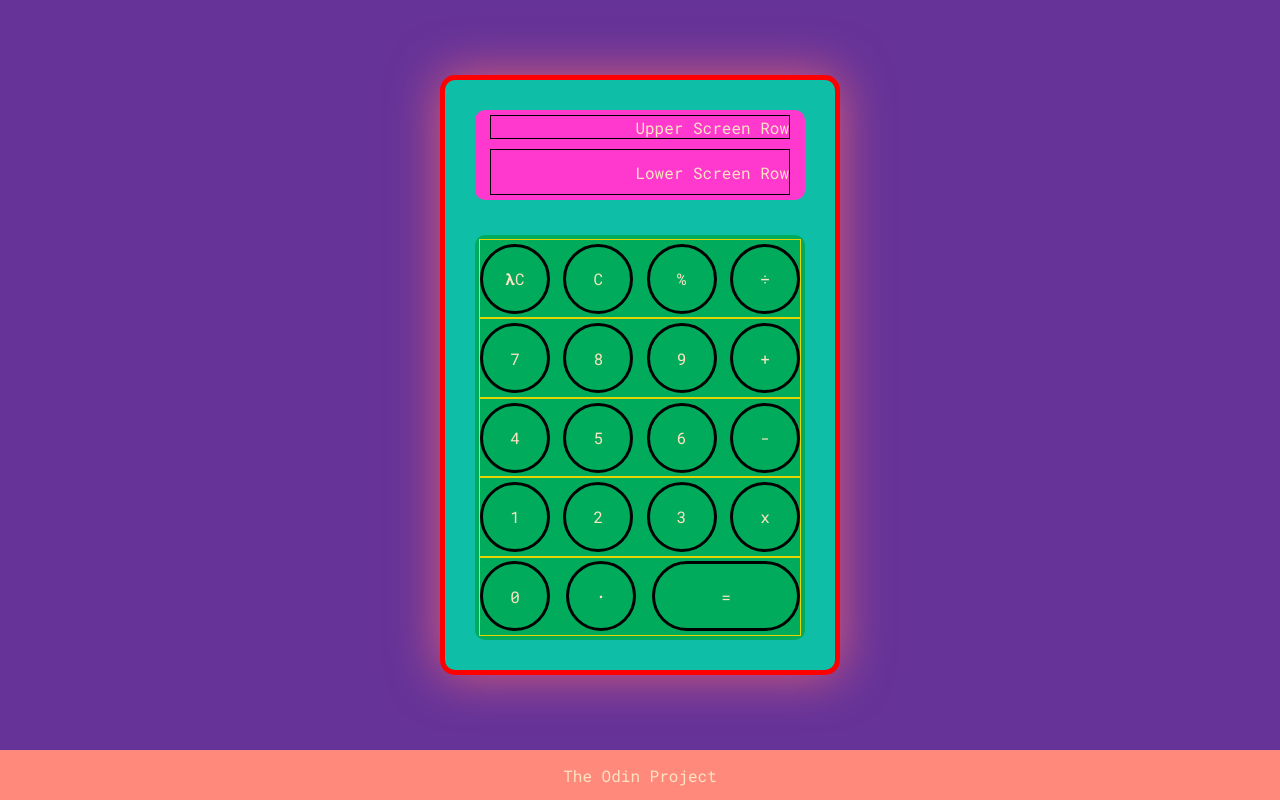
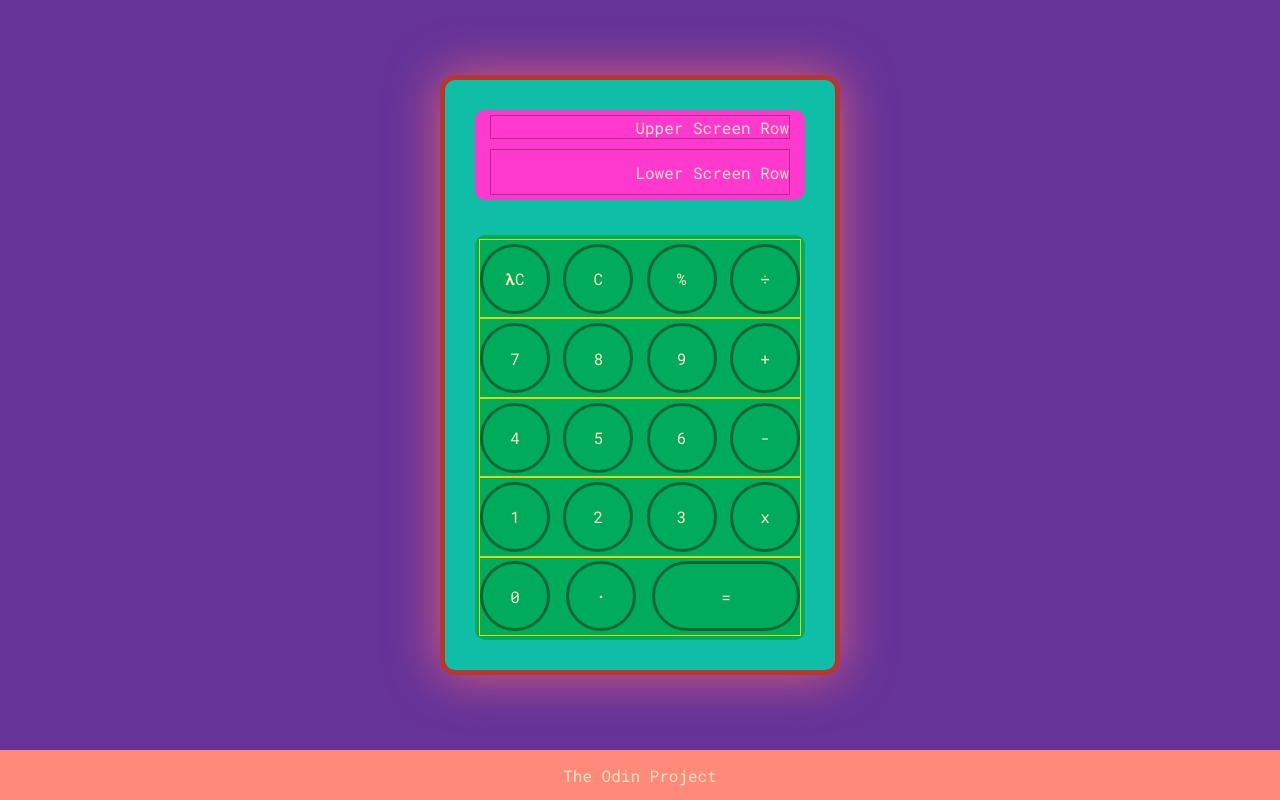
Before and after one commit to mertgulexe/odin-calculator, a plain HTML site: page index.html in a window 1280 px wide. Drawn offline with Linux system fonts and the light colour scheme.

Commit message:
Reduce the opacity of temporary borders

```diff
--- a/style.css
+++ b/style.css
@@ -40,7 +40,7 @@ main {
   height: 600px;
   width: 400px;
   background-color: #0ebea7;
-  border: 5px solid #ff0000;
+  border: 5px solid #ff0000b7;
   border-radius: 15px;
   box-shadow: 0 0 50px rgba(255, 110, 110, 0.75);
 }
@@ -62,7 +62,7 @@ main {
   justify-content: end;
   align-items: center;
   margin: 5px 15px;
-  border: 1px solid #000000;
+  border: 1px solid #0000004b;
 }
 
 .screen .upper-row {
@@ -95,7 +95,7 @@ main {
 .button-frame .row .button {
   height: 70px;
   width: 70px;
-  border: 3px solid #000000;
+  border: 3px solid #00000069;
   display: flex;
   justify-content: center;
   align-items: center;
```
